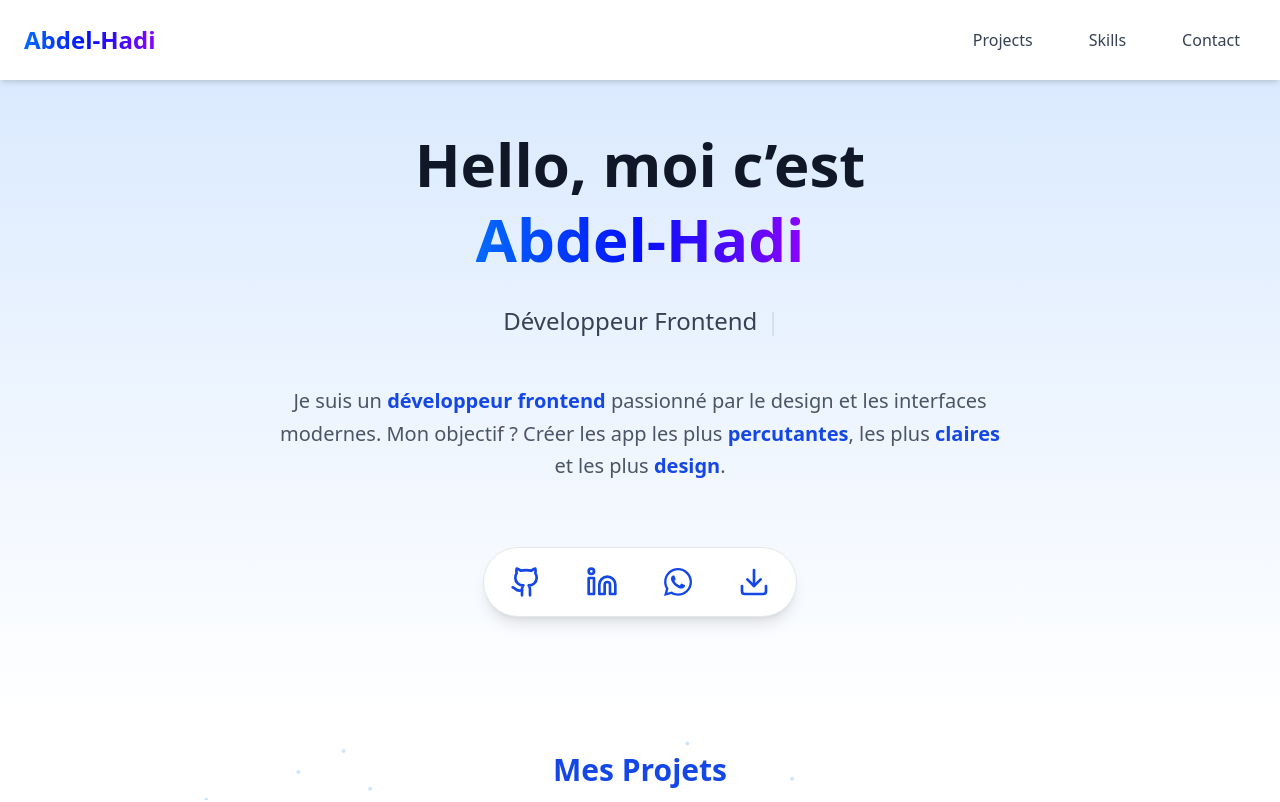
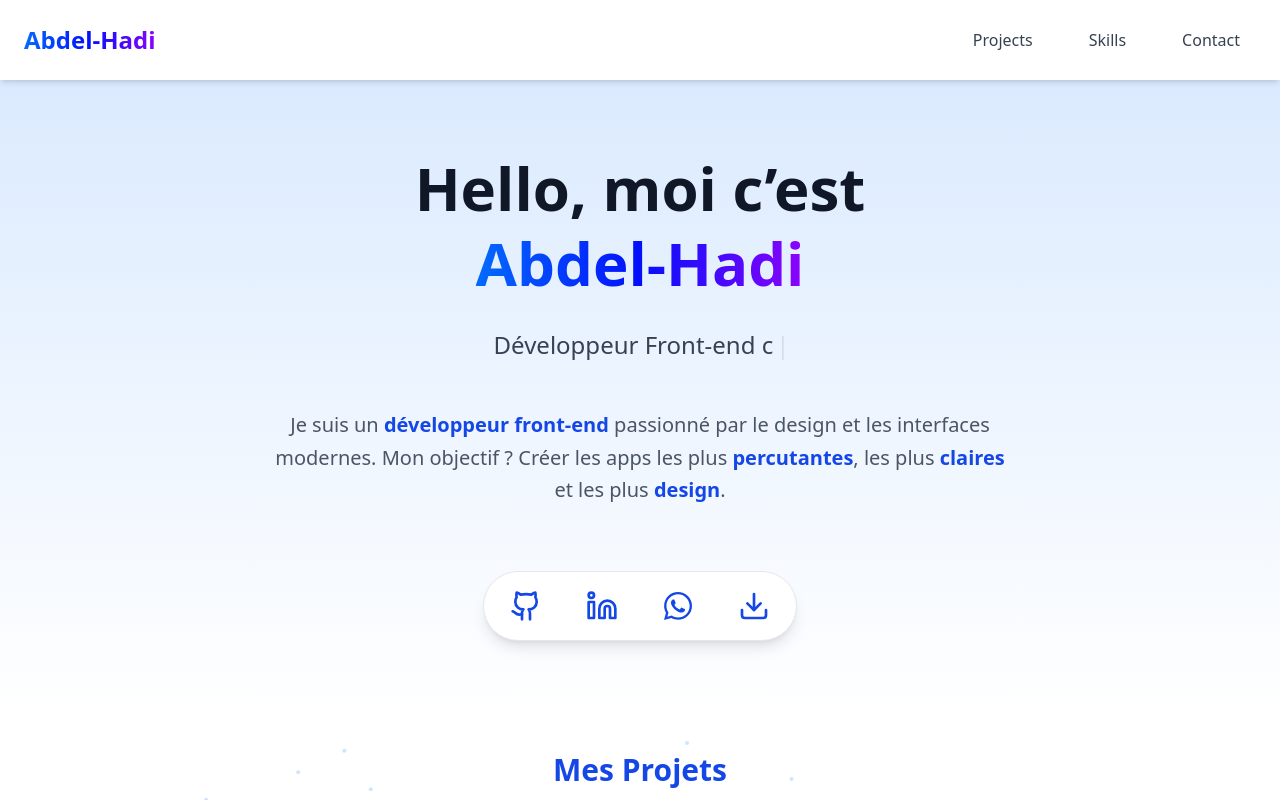
Before and after one commit to Abdelhadi-coder/Portfolio-mobile, a React (Vite) app in the folder mon-portfolio/: page / in a window 1280 px wide. Shown: the top 802 px of the page. Built offline with nearby package versions, Linux system fonts and the light colour scheme.

Commit message:
ADD : improved the hero section, the disposition and place of text

```diff
--- a/mon-portfolio/src/sections/Hero.jsx
+++ b/mon-portfolio/src/sections/Hero.jsx
@@ -33,7 +33,7 @@ export default function Hero() {
         }}
       >
         <motion.h1
-        className="text-3xl sm:text-4xl md:text-5xl lg:text-6xl font-extrabold leading-tight mb-7"
+        className="text-3xl sm:text-4xl md:text-5xl lg:text-6xl font-extrabold leading-tight mb-7 mt-12"
         variants={fadeInUp}
         >
         Hello, moi c’est{' '}
@@ -49,7 +49,7 @@ export default function Hero() {
           <Typewriter
             words={[
               'UX/UI Designer',
-              'Développeur Frontend créatif',
+              'Développeur Front-end créatif',
               'Passionné par le design mobile',
               'Motivé & déterminé',
               'Toujours prêt à relever un défi',
@@ -67,8 +67,8 @@ export default function Hero() {
           className="text-base sm:text-lg md:text-xl text-gray-600 px-4 leading-relaxed mb-8 sm:mb-8 md:mb-16"
           variants={fadeInUp}
         >
-          Je suis un <span className="text-blue-700 font-semibold">développeur frontend</span> passionné par le design et
-          les interfaces modernes. Mon objectif ? Créer les app les plus
+          Je suis un <span className="text-blue-700 font-semibold">développeur front-end</span> passionné par le design et
+          les interfaces modernes. Mon objectif ? Créer les apps les plus
           <span className="text-blue-700 font-semibold"> percutantes</span>, les plus
           <span className="text-blue-700 font-semibold"> claires</span> et les plus
           <span className="text-blue-700 font-semibold"> design</span>.
```
